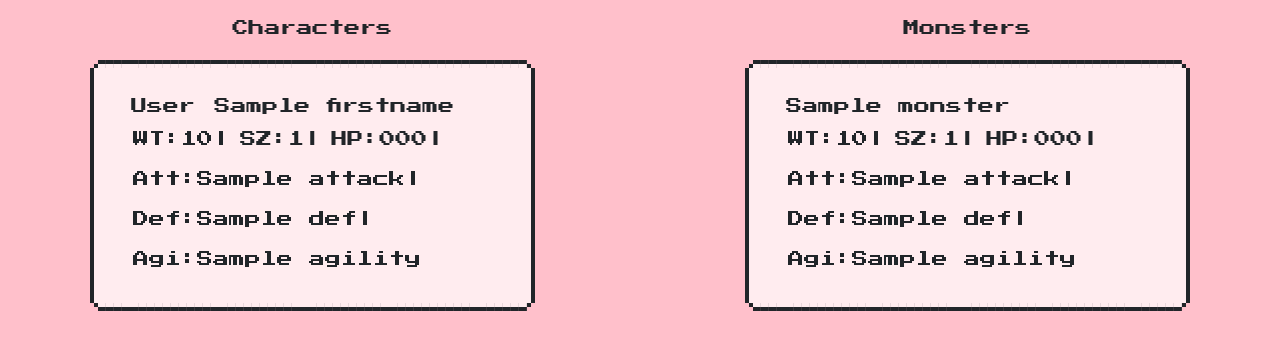
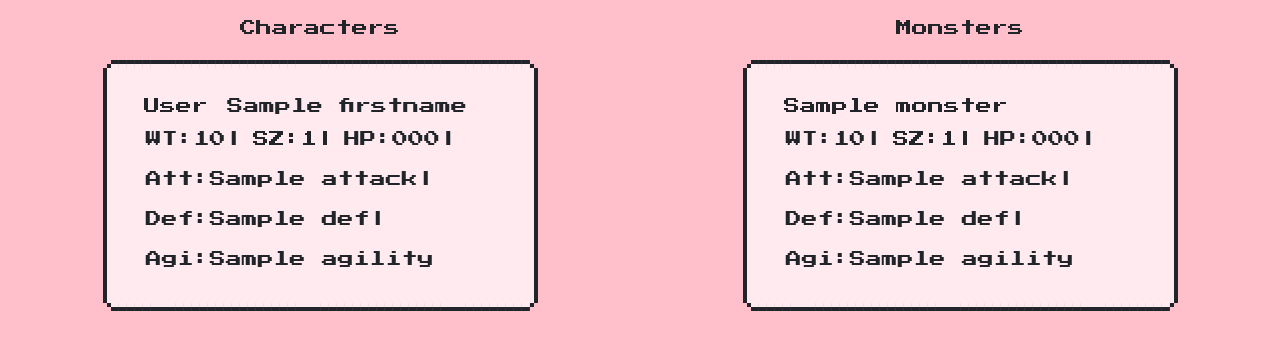
Before and after one commit to BourGuy64/RatzSlayer3, a PHP site: template src/views/fight.html.twig in a window 1280 px wide. Shown: the part 43-393 px from the top of the page. Run offline with PHP 8.4, Linux system fonts and the light colour scheme; the template is opened without the code that fills it: most values are stand-ins (such as "Sample title", 1, 10 or a date in 2020); some libraries are stand-ins or nearby versions.

Commit message:
Init fighters selection for fight

```diff
--- a/src/css/fight.css
+++ b/src/css/fight.css
@@ -1,8 +1,10 @@
 .fight-view{
   margin-top: 1em;
+  display: flex;
+  flex-direction: row;
 }
 
-div.select-char{
+div.select-char , div.select-monster{
   display: flex;
   flex-direction: column;
   width: 70%;
@@ -10,33 +12,37 @@ div.select-char{
   background: rgba(255, 255, 255, 0.69);
 }
 
-.select-char:hover{
+.select-char:hover, .select-monster:hover{
   background: white;
 }
 
-.select-char .name{
+.select-char .name, .select-monster .name{
   display: flex;
 }
 
-.select-char .name > p{
+.is-selected{
+  background: white !important;
+}
+
+.select-char .name > p, .select-monster .name > p{
   margin: .6em;
 }
 
-.select-char .stats{
+.select-char .stats, .select-monster .stats{
   display: flex;
   flex-direction: row;
   flex-wrap: wrap;
   align-items: center;
 }
 
-.select-char .stats > p{
+.select-char .stats > p, .select-monster .stats > p{
   margin-left: .7em;
 }
 
-.select-char .stats > p:after{
+.select-char .stats > p:after, .select-monster .stats > p:after{
   content: '|';
 }
 
-.select-char .stats > p:last-child:after{
+.select-char .stats > p:last-child:after, .select-monster .stats > p:last-child:after{
   content: none;
 }
--- a/src/js/main.js
+++ b/src/js/main.js
@@ -1,10 +1,12 @@
 "use strict";
 
 import * as Fighters  from './fighters.js';
+import * as Fight from './fight.js';
 
 
 function start() {
     Fighters.init();
+    Fight.init();
 }
 
 $(document).ready( function () {
--- a/src/views/fight.html.twig
+++ b/src/views/fight.html.twig
@@ -6,7 +6,7 @@
 {% endblock %}
 
 {% block main %}
-<div class="row fight-view">
+<div class="fight-view">
   <div class="col">
     <div class="text-center">Characters</div>
     {% for character in characters %}
@@ -29,7 +29,7 @@
   <div class="col">
     <div class="text-center">Monsters</div>
     {% for monster in monsters %}
-    <div class="select-char nes-container is-rounded">
+    <div class="select-monster nes-container is-rounded">
       <div class="name">
         <p>{{monster.name}}</p>
       </div>
```
Also changed, not shown: src/js/fight.js (added, +39 -0 lines).
